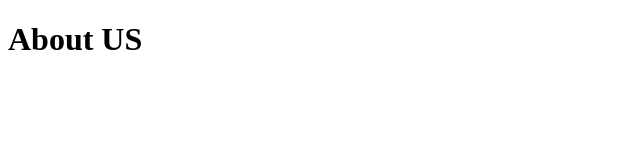
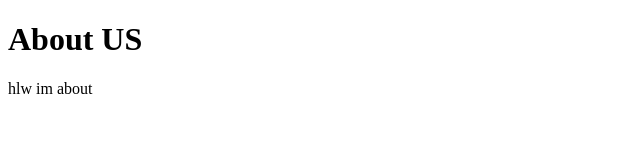
Before and after one commit to mdemon899/learning-git, a plain HTML site: page about.html in a window 1280 px wide. Shown: the whole page, without its empty margins (0-640 px from the left). Drawn offline with Linux system fonts and the light colour scheme.

Commit message:
add about intro

```diff
--- a/about.html
+++ b/about.html
@@ -9,6 +9,7 @@
 
 <body>
     <h1>About US</h1>
+    <p>hlw im about</p>
 </body>
 
 </html>
```
